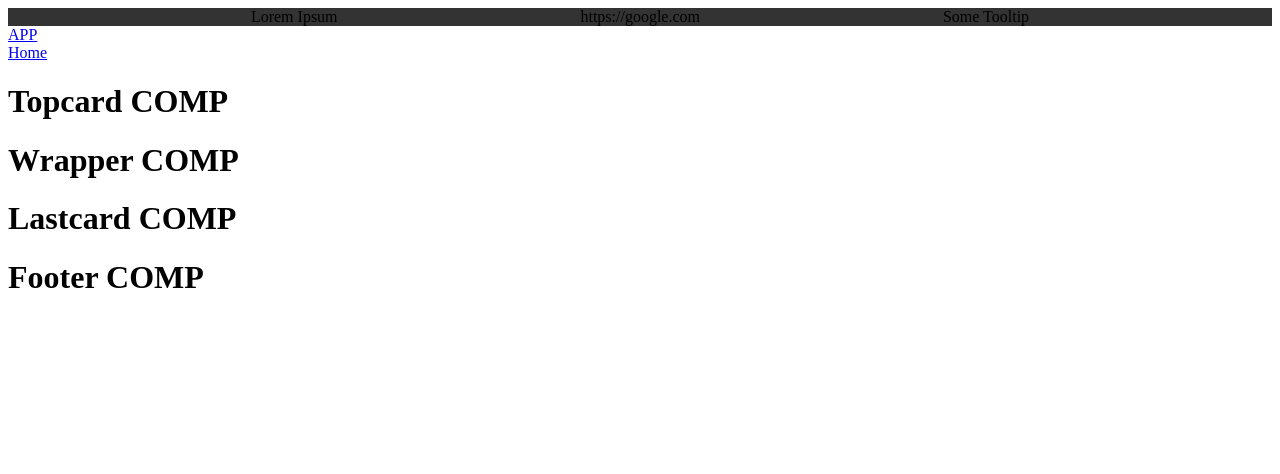
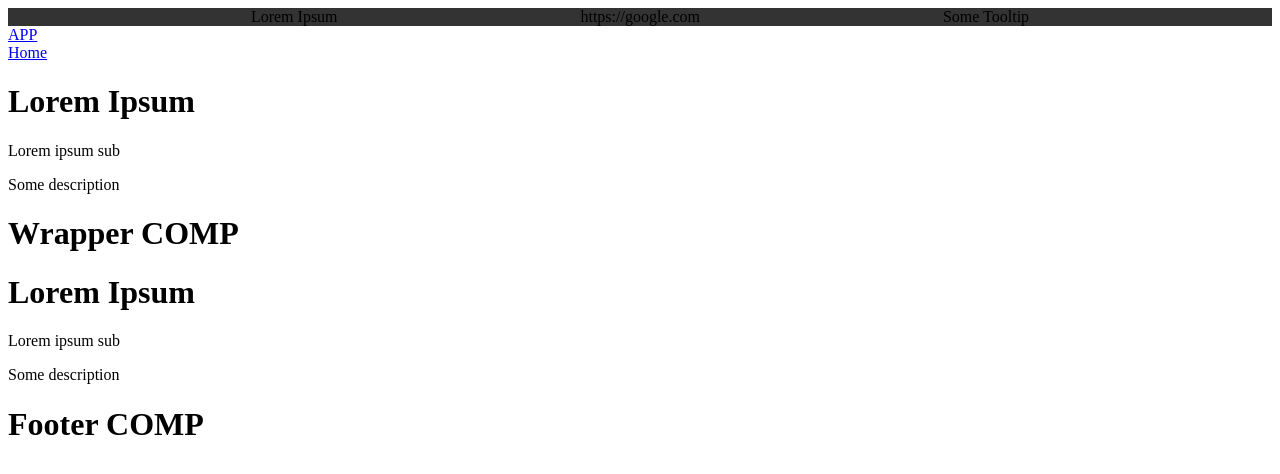
Before and after one commit to kchakarovski/vue-skeleteon, a Vue app: page / in a window 1280 px wide. Shown: the top 474 px of the page. Built offline with nearby package versions, Linux system fonts and the light colour scheme.

Commit message:
VS-4 // Added class and slots to Topcard and Lastcard components.

```diff
--- a/src/components/Lastcard.vue
+++ b/src/components/Lastcard.vue
@@ -1,6 +1,14 @@
 <template>
   <div id="nav">
-    <h1>Lastcard COMP</h1>
+    <slot name="title">
+      <h1 class="lastcard__title" v-text="inputData.title" />
+    </slot>
+    <slot name="subtitle">
+      <div class="lastcard__subtitle" v-text="inputData.subtitle" />
+    </slot>
+    <slot name="description">
+      <p class="lastcard__description" v-html="inputData.description"></p>
+    </slot>
   </div>
 </template>
 
--- a/src/components/Topcard.vue
+++ b/src/components/Topcard.vue
@@ -1,6 +1,14 @@
 <template>
   <div id="Topcard">
-    <h1>Topcard COMP</h1>
+    <slot name="title">
+      <h1 class="topcard__title" v-text="inputData.title" />
+    </slot>
+    <slot name="subtitle">
+      <div class="topcard__subtitle" v-text="inputData.subtitle" />
+    </slot>
+    <slot name="description">
+      <p class="topcard__description" v-html="inputData.description"></p>
+    </slot>
   </div>
 </template>
 
@@ -9,18 +17,18 @@ export default {
   name: "Topcard",
   props: {
     inputData: {
-      type: Object,
+      default: () => {
+        return {
+          title: "Lorem Ipsum",
+          subtitle: "Lorem ipsum sub",
+          description: "Some description",
+          img: "https://someimage.com"
+        };
+      },
     },
   },
   data() {
-    return {
-      topcardData: {
-        title: "Lorem Ipsum",
-        subtitle: "Lorem ipsum sub",
-        description: "Some description",
-        img: "https://someimage.com"
-      },
-    };
+    return {};
   },
 };
 </script>
```
